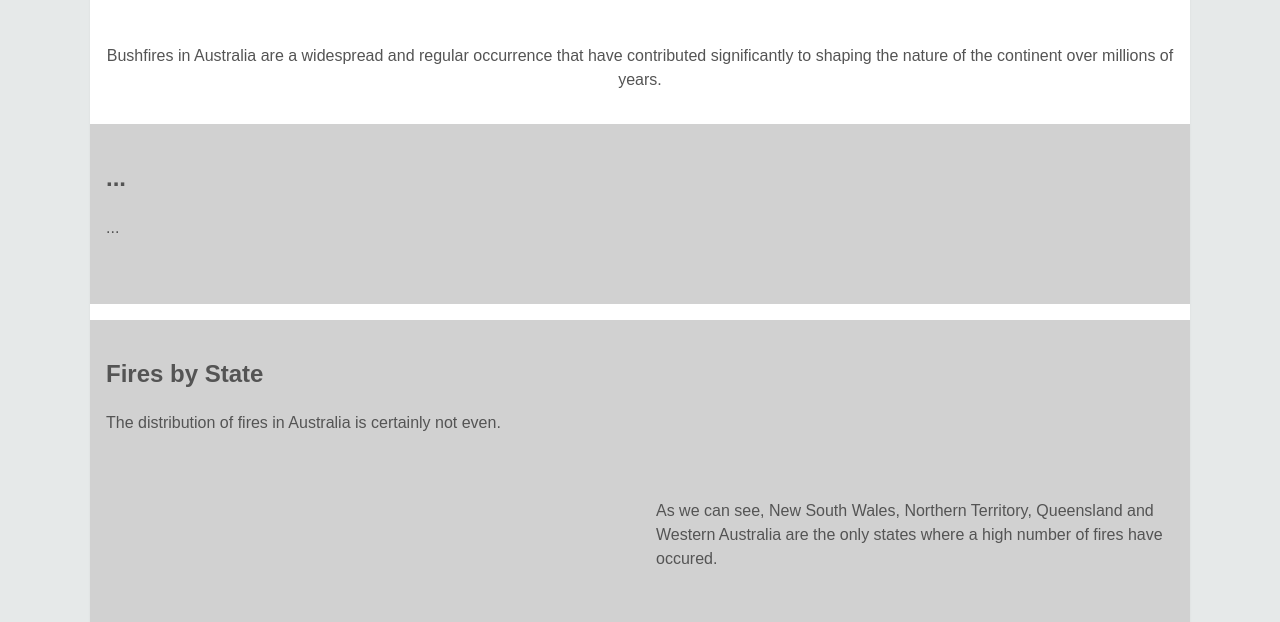
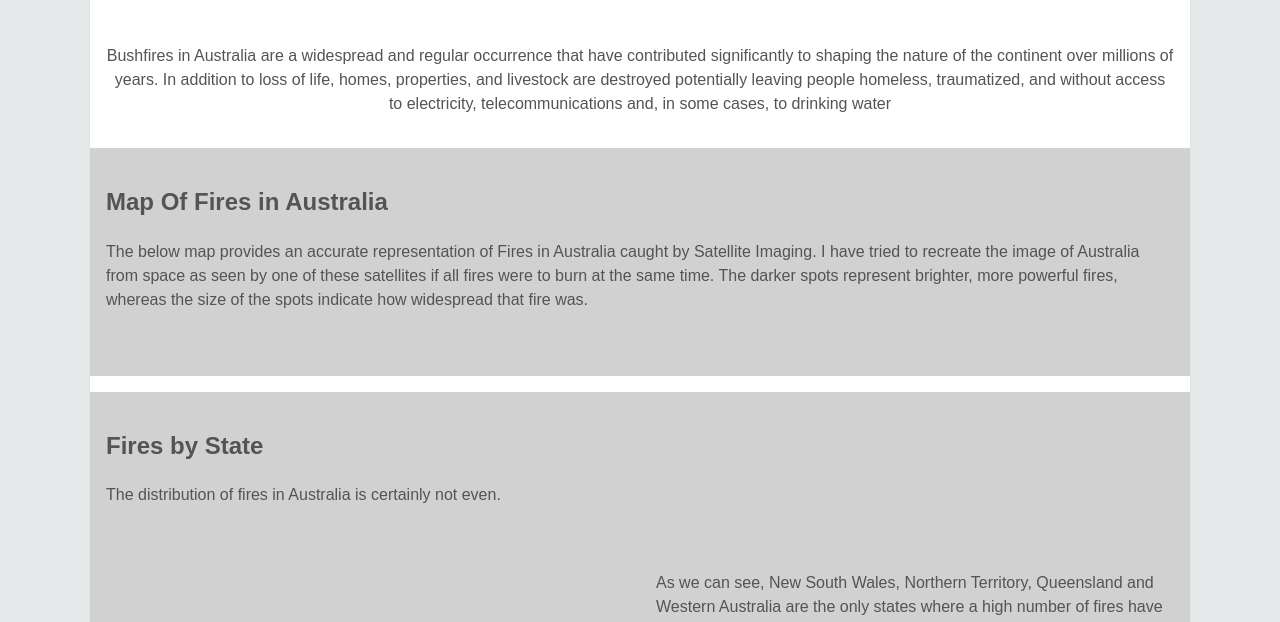
Before and after one commit to PGUP-7000/FIT3179-A2, a plain HTML site: page index.html in a window 1280 px wide. Shown: the part 171-793 px from the top of the page. Drawn offline with nearby package versions, Linux system fonts and the light colour scheme; a script that the page names is missing.

Commit message:
Update index.html

```diff
--- a/index.html
+++ b/index.html
@@ -20,14 +20,20 @@
       <h1>Fires in Australia</h1>
       <p class="heading-subtext">
         Bushfires in Australia are a widespread and regular occurrence that have contributed
-         significantly to shaping the nature of the continent over millions of years.
+         significantly to shaping the nature of the continent over millions of years. In addition to loss of life, homes,
+         properties, and livestock are destroyed potentially leaving people homeless,
+         traumatized, and without access to electricity, telecommunications and, in some cases, to drinking water
       </p>
     </div>
   </div>
   <div class="pure-g">
     <div class="pure-u-1-1 l-box">
-      <h2>...</h2>
-      <p>...</p>
+      <h2>Map Of Fires in Australia</h2>
+      <p>The below map provides an accurate representation of Fires in Australia caught by Satellite Imaging.
+        I have tried to recreate the image of Australia from space as seen by one of these satellites if all fires were to
+        burn at the same time. The darker spots represent brighter, more powerful fires, whereas the size of the spots indicate
+        how widespread that fire was.
+      </p>
     </div>
   </div>
   <div class="pure-g">
```
